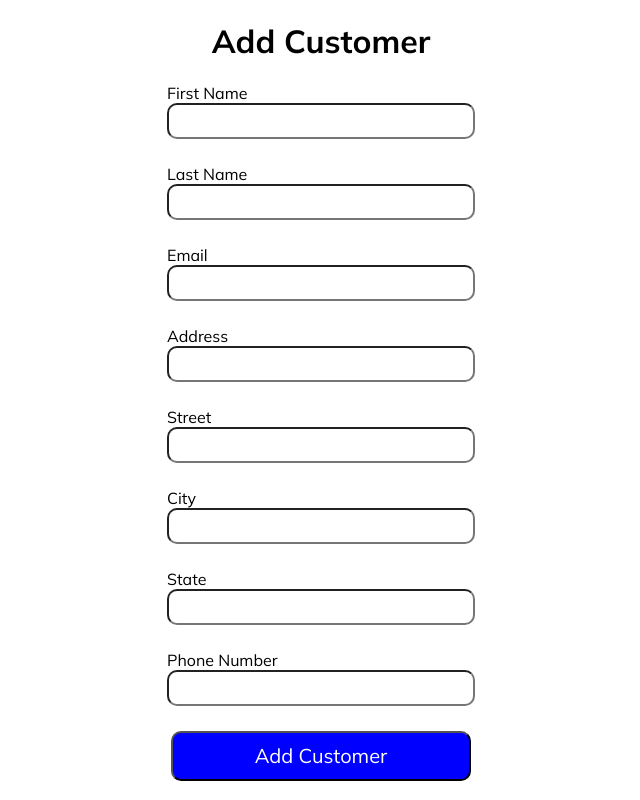
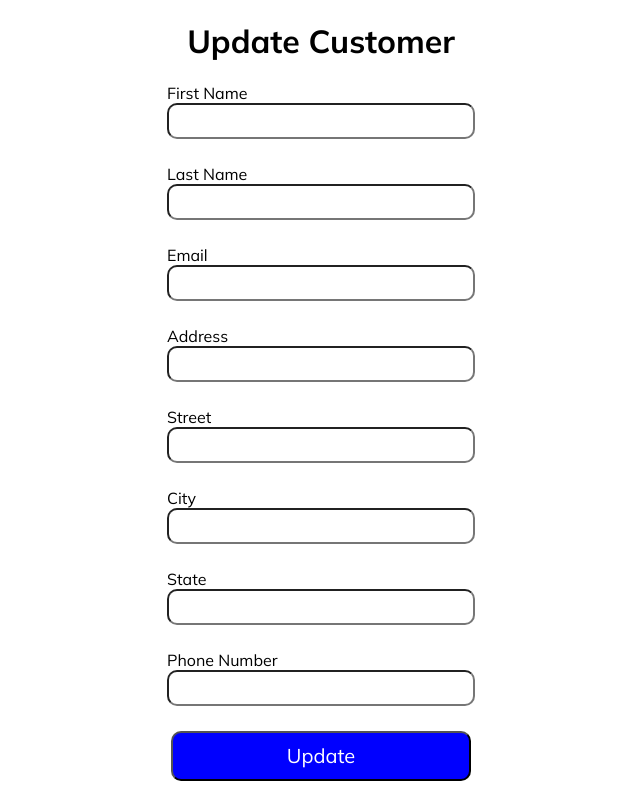
Before and after one commit to Satish-Rampur/CRUD-application-for-Customer., a plain HTML site: page Frontend/updateCustomer.html in a window 1280 px wide. Shown: the whole page, without its empty margins (319-959 px from the left). Drawn offline with Linux system fonts and the light colour scheme.

Commit message:
images added for readme

```diff
--- a/Frontend/updateCustomer.html
+++ b/Frontend/updateCustomer.html
@@ -3,12 +3,12 @@
 <head>
     <meta charset="UTF-8">
     <meta name="viewport" content="width=device-width, initial-scale=1.0">
-    <title>Add Customer</title>
+    <title>Update Customer</title>
     <link rel="stylesheet" href="/css/addCustomer.css">
 </head>
 <body>
     <main class="main-container" id="main-container">
-        <h1>Add Customer</h1>
+        <h1>Update Customer</h1>
         <form class="signup" id="signup">
             <div class="firstname">
                 <label for="firstName">First Name</label>
@@ -50,7 +50,7 @@
                 <br>
                 <input type="text" name="phone" id="phone">
             </div>
-            <button type="submit" id="submit-btn">Add Customer</button>
+            <button type="submit" id="submit-btn">Update</button>
         </form>
     </main>
 
```
Also changed, not shown: images/addCustomerScreen.png (added), images/customerListScreen.png (added), images/loginScreen.png (added), images/search.png (added), images/updateCustomerScreen.png (added).
